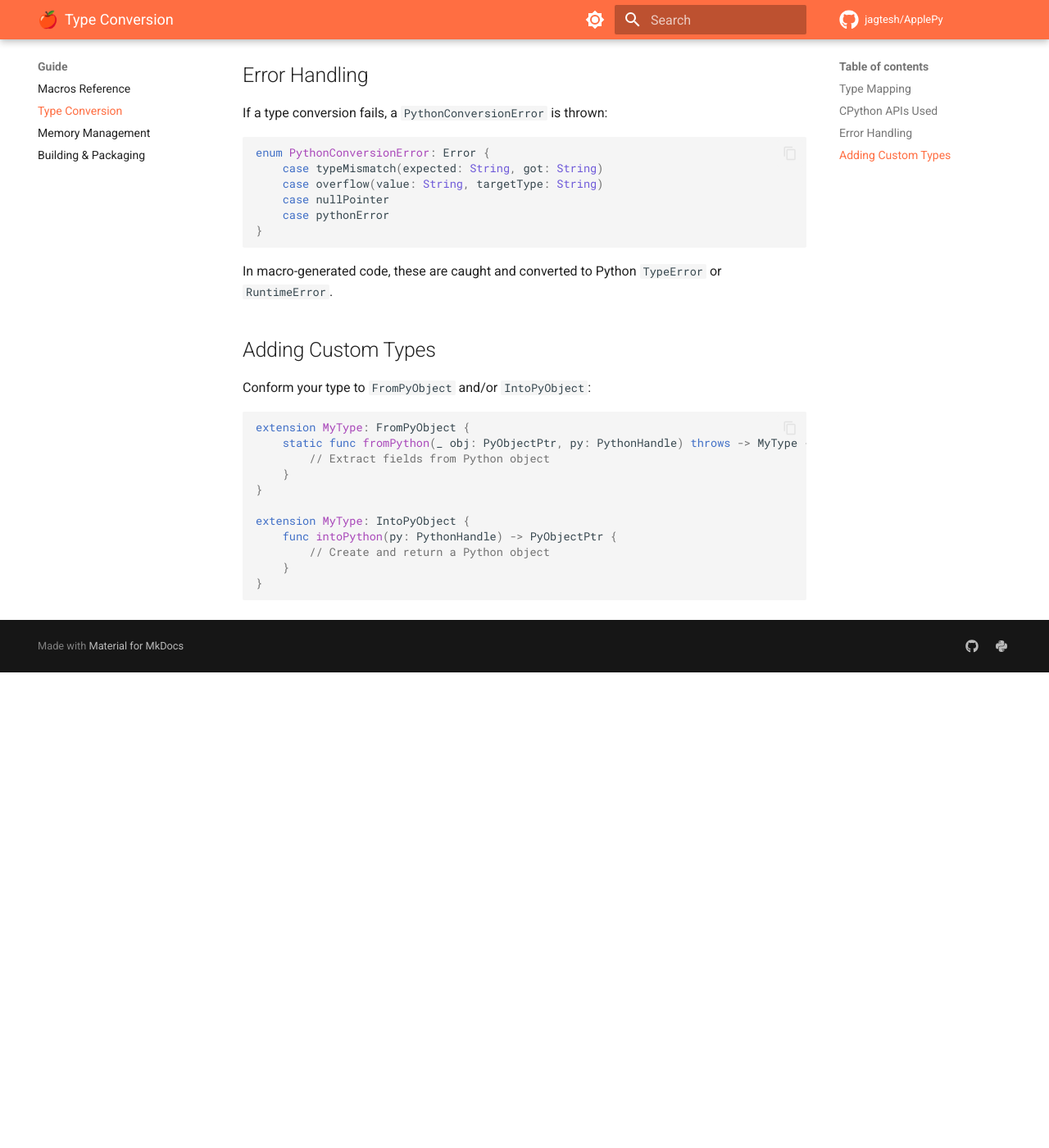
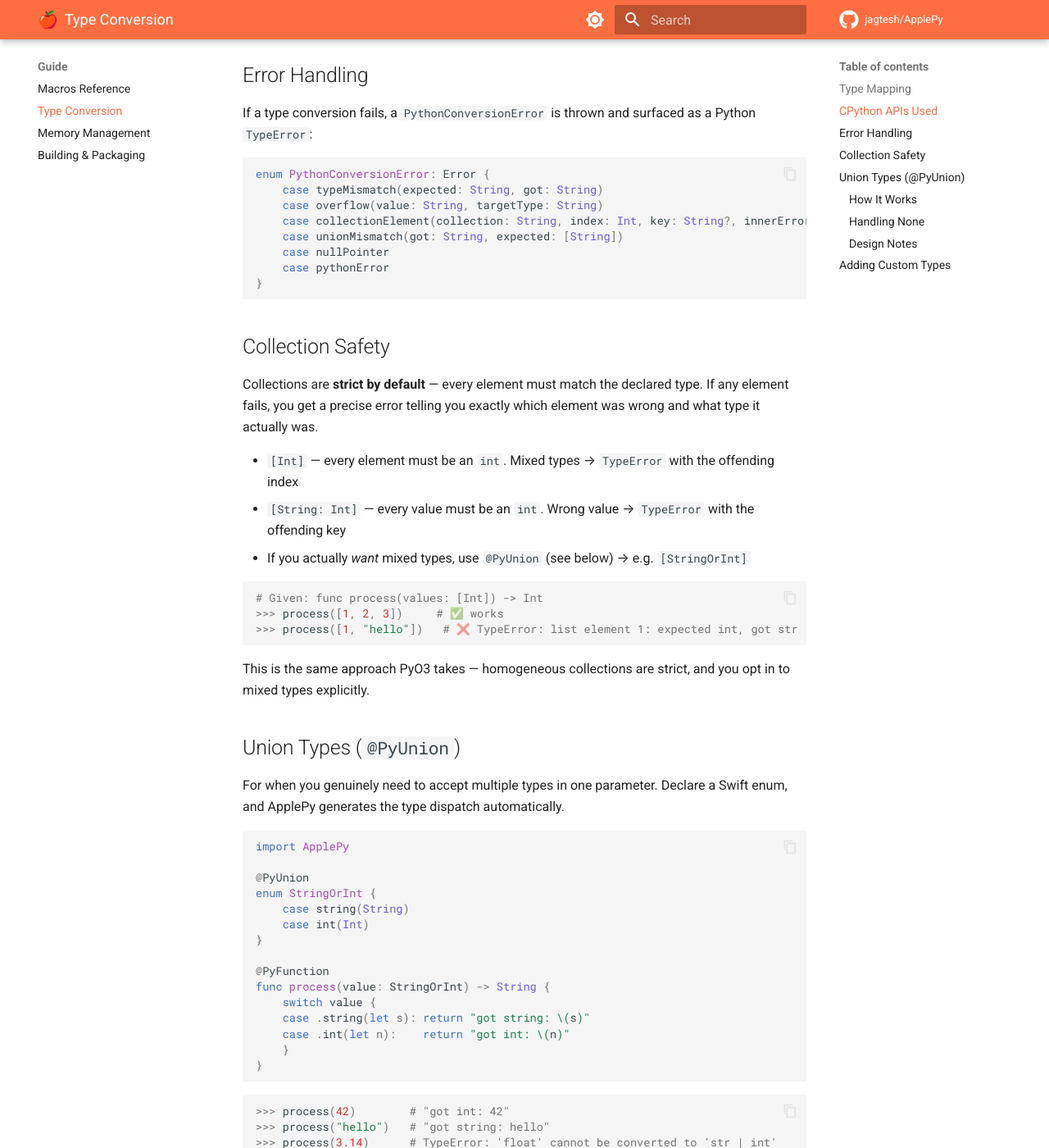
Before and after one commit to jagtesh/ApplePy, an MkDocs documentation site: the page built from Docs/guide/type-conversion.md, in a window 1280 px wide and 1400 px high, scrolled down 1514 px. Shown: the whole window at 82% size. Built offline with MkDocs 1.6.1 and Material for MkDocs 9.7.7, drawn with Linux system fonts in a browser that asks for light colours; comment, search, counter and statistics services are not loaded; before the commit the page ends 2334 px from its top, so only the background shows below that; some of the changed text lies outside the part shown.

Commit message:
docs: add collection safety and @PyUnion to type conversion guide

````diff
--- a/Docs/guide/type-conversion.md
+++ b/Docs/guide/type-conversion.md
@@ -42,18 +42,97 @@ protocol IntoPyObject {
 
 ## Error Handling
 
-If a type conversion fails, a `PythonConversionError` is thrown:
+If a type conversion fails, a `PythonConversionError` is thrown and surfaced as a Python `TypeError`:
 
 ```swift
 enum PythonConversionError: Error {
     case typeMismatch(expected: String, got: String)
     case overflow(value: String, targetType: String)
+    case collectionElement(collection: String, index: Int, key: String?, innerError: Error)
+    case unionMismatch(got: String, expected: [String])
     case nullPointer
     case pythonError
 }
 ```
 
-In macro-generated code, these are caught and converted to Python `TypeError` or `RuntimeError`.
+## Collection Safety
+
+Collections are **strict by default** — every element must match the declared type. If any element fails, you get a precise error telling you exactly which element was wrong and what type it actually was.
+
+- `[Int]` — every element must be an `int`. Mixed types → `TypeError` with the offending index
+- `[String: Int]` — every value must be an `int`. Wrong value → `TypeError` with the offending key
+- If you actually *want* mixed types, use `@PyUnion` (see below) → e.g. `[StringOrInt]`
+
+```python
+# Given: func process(values: [Int]) -> Int
+>>> process([1, 2, 3])     # ✅ works
+>>> process([1, "hello"])   # ❌ TypeError: list element 1: expected int, got str
+```
+
+This is the same approach PyO3 takes — homogeneous collections are strict, and you opt in to mixed types explicitly.
+
+## Union Types (`@PyUnion`)
+
+For when you genuinely need to accept multiple types in one parameter. Declare a Swift enum, and ApplePy generates the type dispatch automatically.
+
+```swift
+import ApplePy
+
+@PyUnion
+enum StringOrInt {
+    case string(String)
+    case int(Int)
+}
+
+@PyFunction
+func process(value: StringOrInt) -> String {
+    switch value {
+    case .string(let s): return "got string: \(s)"
+    case .int(let n):    return "got int: \(n)"
+    }
+}
+```
+
+```python
+>>> process(42)        # "got int: 42"
+>>> process("hello")   # "got string: hello"
+>>> process(3.14)      # TypeError: 'float' cannot be converted to 'str | int'
+```
+
+### How It Works
+
+Under the hood, `@PyUnion` generates `FromPyObject` and `IntoPyObject` conformance:
+
+```swift
+// Generated by @PyUnion — tries variants in declaration order
+extension StringOrInt: FromPyObject {
+    static func fromPython(_ obj: PyObjectPtr, py: PythonHandle) throws -> Self {
+        if let v = try? String.fromPython(obj, py: py) { return .string(v) }
+        if let v = try? Int.fromPython(obj, py: py) { return .int(v) }
+        let typeName = String(cString: ApplePy_TYPE(obj).pointee.tp_name)
+        throw PythonConversionError.unionMismatch(
+            got: typeName, expected: ["str", "int"])
+    }
+}
+```
+
+### Handling `None`
+
+Use Swift `Optional` to allow `None` in collections:
+
+```swift
+@PyFunction
+func process(values: [StringOrInt?]) -> Int {
+    // values can contain String, Int, or None
+    // [1, "hello", None, 42] works
+}
+```
+
+### Design Notes
+
+- **Variant order matters** — first successful conversion wins
+- **Each variant** must have exactly one associated value conforming to `FromPyObject`, or no associated value (for a `None` case)
+- **Works in collections**: `[StringOrInt]` accepts `[1, "hello", 42]`
 
 ## Adding Custom Types
 
````
